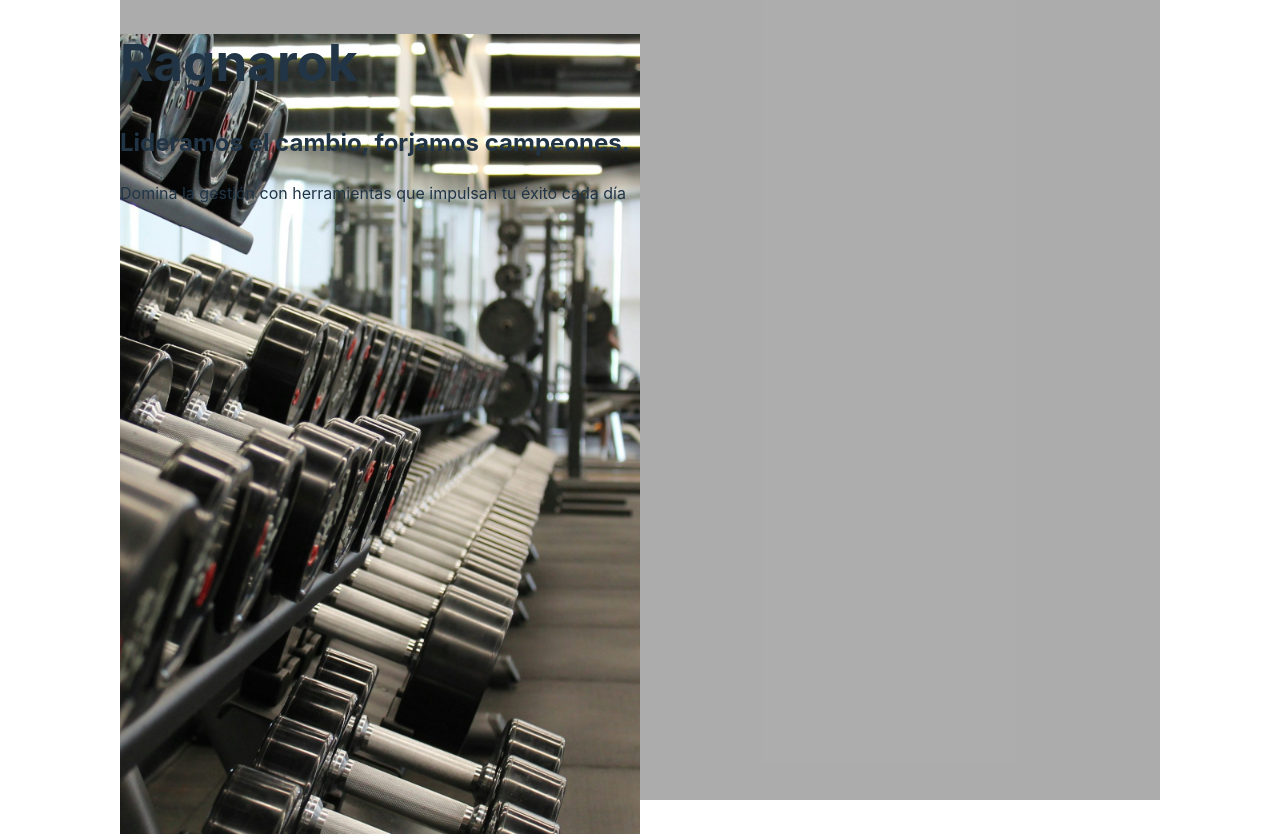
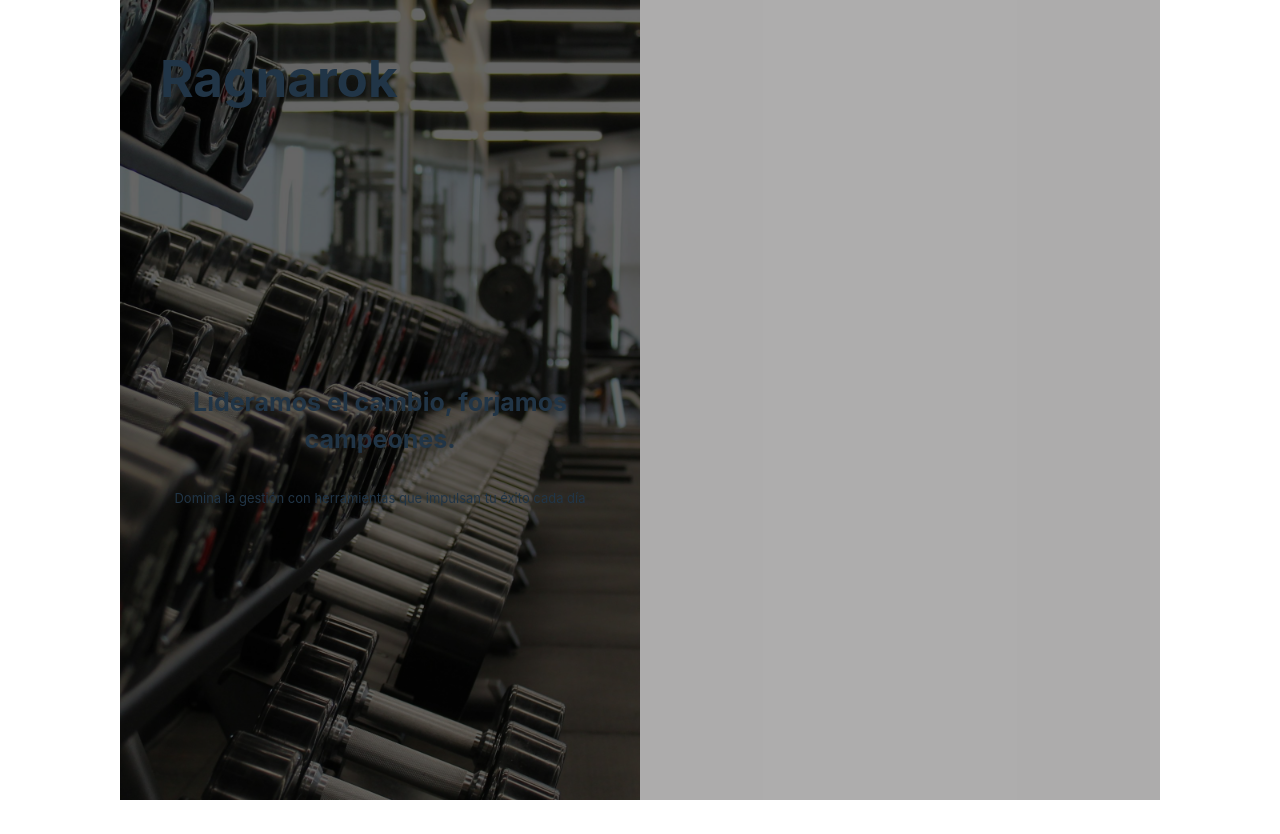
Before and after one commit to brayanfu038/GymRepository, a React (Vite) app in the folder frontend-gym/: page / in a window 1280 px wide. After the commit the page ends 800 px from the top, so only its background shows below. Built offline with nearby package versions, Linux system fonts and the light colour scheme.

Commit message:
Contenedor izquierdo terminado

```diff
--- a/frontend-gym/src/Components/Login.css
+++ b/frontend-gym/src/Components/Login.css
@@ -6,6 +6,7 @@
   top: 50%;
   left: 50%;
   transform: translate(-50%, -50%);
+  box-sizing: content-box;
 }
 .divLeft{
   width: 50%;
@@ -14,3 +15,40 @@
   background-position: center;
   background-size: cover;
 }
+
+.divContLeft{
+  width: 100%;
+  height: 100%;
+  background: #0009;
+  position: relative;
+}
+
+h1{
+  margin-top: 0;
+  margin-left: 40px;
+  padding-top: 50px;
+}
+
+h2{
+  width: 15em;
+  font-size: 25px;
+  position: absolute;
+  top: 50%;
+  left: 50%;
+  transform: translate(-50%, -50%);
+  text-align: center;
+
+}
+
+p{
+  width: 90%;
+  font-size: 13px;
+  position: absolute;
+  top: 62%;
+  left: 50%;
+  transform: translate(-50%, -50%);
+  margin: 0;
+  /* background-color: red; */
+  text-align: center;
+  margin-top: 3px;
+}
```
